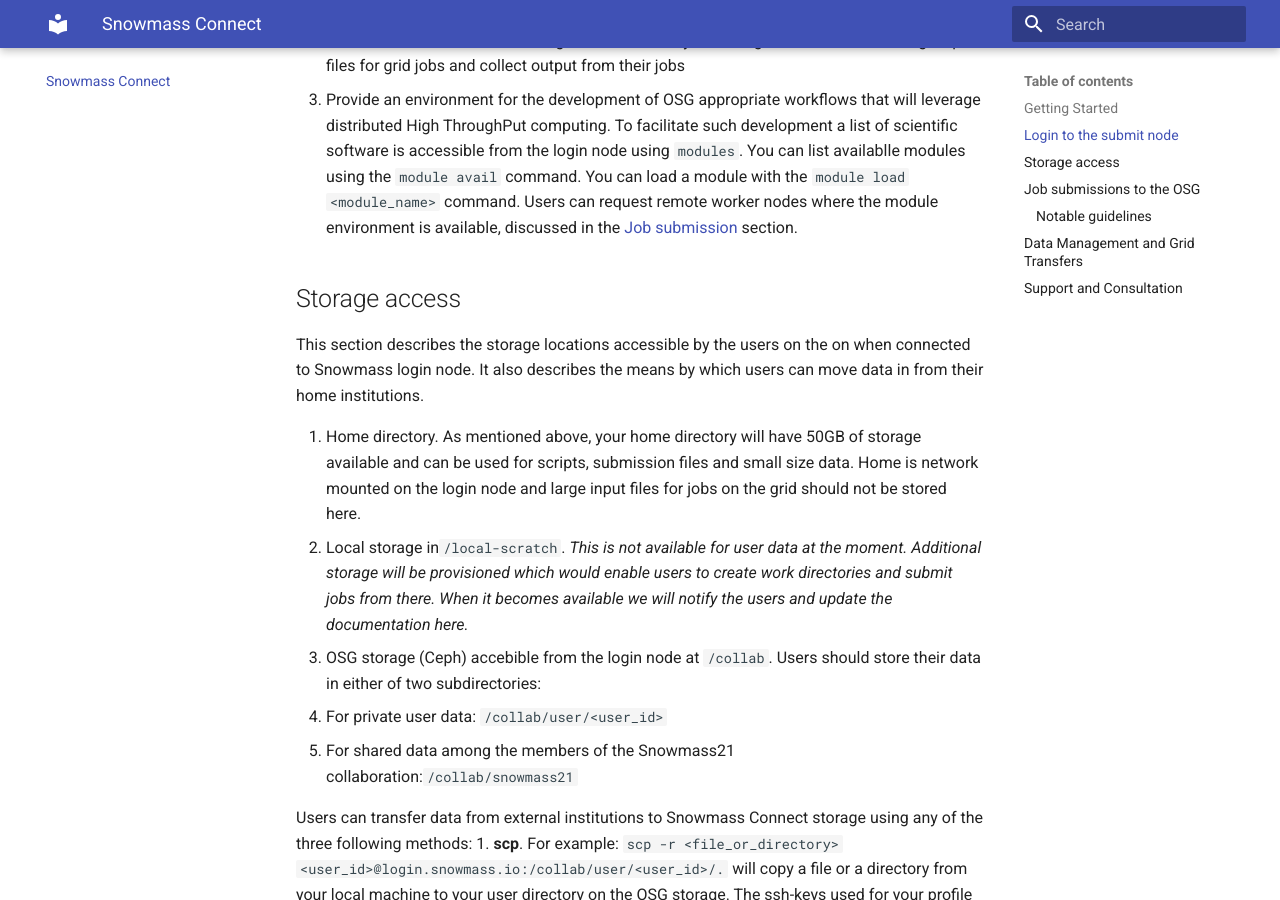
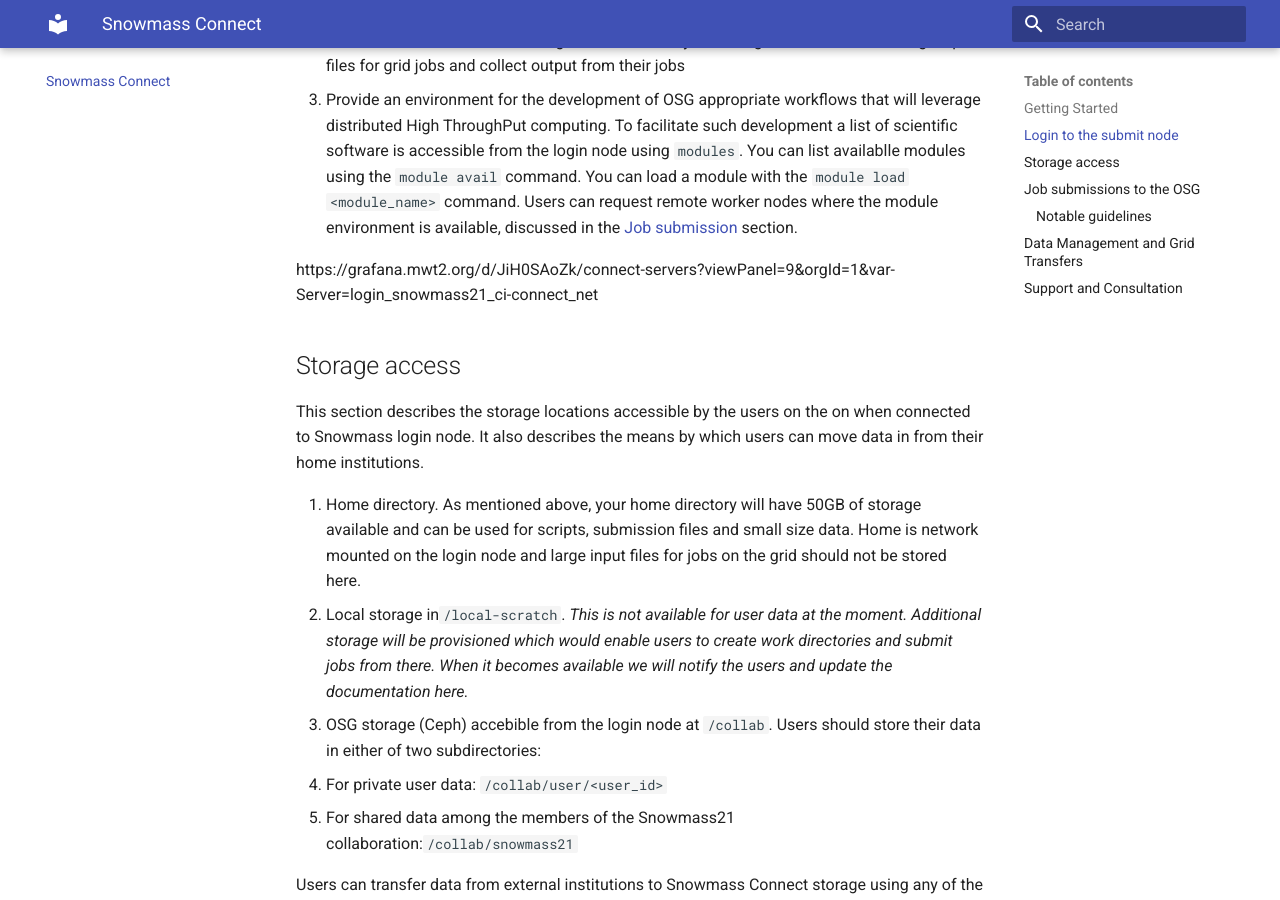
Before and after one commit to ppaschos/snowmass-connect-docs, an MkDocs documentation site: the page built from docs/index.md, in a window 1280 px wide and 900 px high, scrolled down 940 px. Built offline with MkDocs 1.6.1 and Material for MkDocs 9.7.7, drawn with Linux system fonts in a browser that asks for light colours; some of the changed lines change nothing that is shown.

Commit message:
Update index.md

```diff
--- a/docs/index.md
+++ b/docs/index.md
@@ -28,6 +28,8 @@
 computing. To facilitate such development a list of scientific software is accessible from the login node using `modules`. You can list availablle
 modules using the `module avail` command. You can load a module with the `module load <module_name>` command. Users can request remote worker
 nodes where the module environment is available, discussed in the [Job submission](#Job-submissions-to-the-OSG) section.
+
+https://grafana.mwt2.org/d/JiH0SAoZk/connect-servers?viewPanel=9&orgId=1&var-Server=login_snowmass21_ci-connect_net
 
 ## Storage access
 
```
